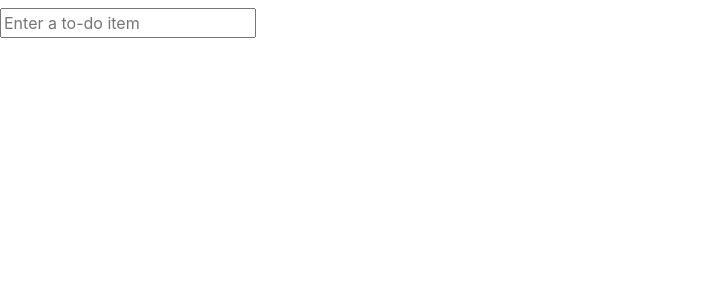
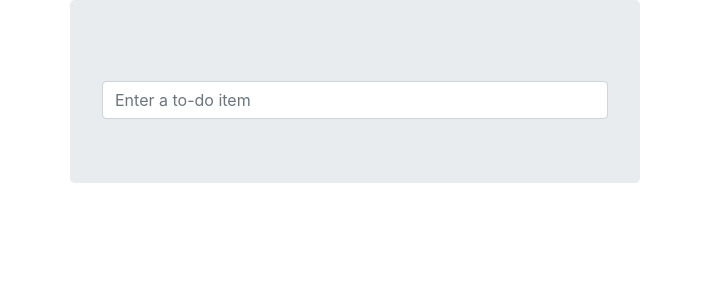
Before and after one commit to balabiturembekov/to-do-list, a Django app: template lists/templates/base.html in a window 1280 px wide. Shown: the top 300 px of the page, without its empty margins (0-703 px from the left). Run offline with Django 3.2, Linux system fonts and the light colour scheme; the template is opened without the code that fills it, so the values that code supplies are empty.

Commit message:
Использован Bootstrap для улучшения макета

```diff
--- /dev/null
+++ b/lists/static/base.css
@@ -0,0 +1,3 @@
+#id_new_item {
+    margin-top: 2ex;
+}
--- a/lists/templates/base.html
+++ b/lists/templates/base.html
@@ -1,3 +1,4 @@
+{% load static %}
 <!doctype html>
 <html lang="en">
 <head>
@@ -6,16 +7,32 @@
     <meta name="viewport" content="width=device-width, initial-scale=1.0">
     <!-- Bootstrap CSS -->
     <link rel="stylesheet" href="https://cdn.jsdelivr.net/npm/bootstrap@4.5.3/dist/css/bootstrap.min.css">
-
+    <!-- Base Css Style -->
+    <link rel="stylesheet" href="{% static 'base.css' %}" type="text/css" media="all" />
     <title>To-Do lists</title>
 </head>
 <body>
+    <div class="container">
+
+        <div class="row">
+            <div class="col-md-6 col-md-offset-3 jumbotron">
+                <div class="text-center">
                     <h1>{% block header_text %} {% endblock %}</h1>
                     <form method="post" action="{% block form_action %} {% endblock %}">
                         {% csrf_token %}
-        <input name="item_text" id='id_new_item' placeholder="Enter a to-do item">
+                        <input class="form-control input-lg" name="item_text" id='id_new_item' placeholder="Enter a to-do item">
                     </form>
+                </div>
+            </div>
+        </div>
+
+        <div class="row">
+            <div class="col-md-6 col-md-offset-3">
                 {% block table %}
                 {% endblock %}
+            </div>
+        </div>
+
+    </div>
 </body>
 </html>
--- a/lists/templates/list.html
+++ b/lists/templates/list.html
@@ -6,7 +6,7 @@
 
 
 {% block table %}
-<table id="id_list_table">
+<table id="id_list_table" class="table">
     {% for item in list.item_set.all %}
         <tr>
             <td>{{ forloop.counter }}: {{ item.text }} </td>
```
Lines whose indentation alone changed are shown as unchanged.
